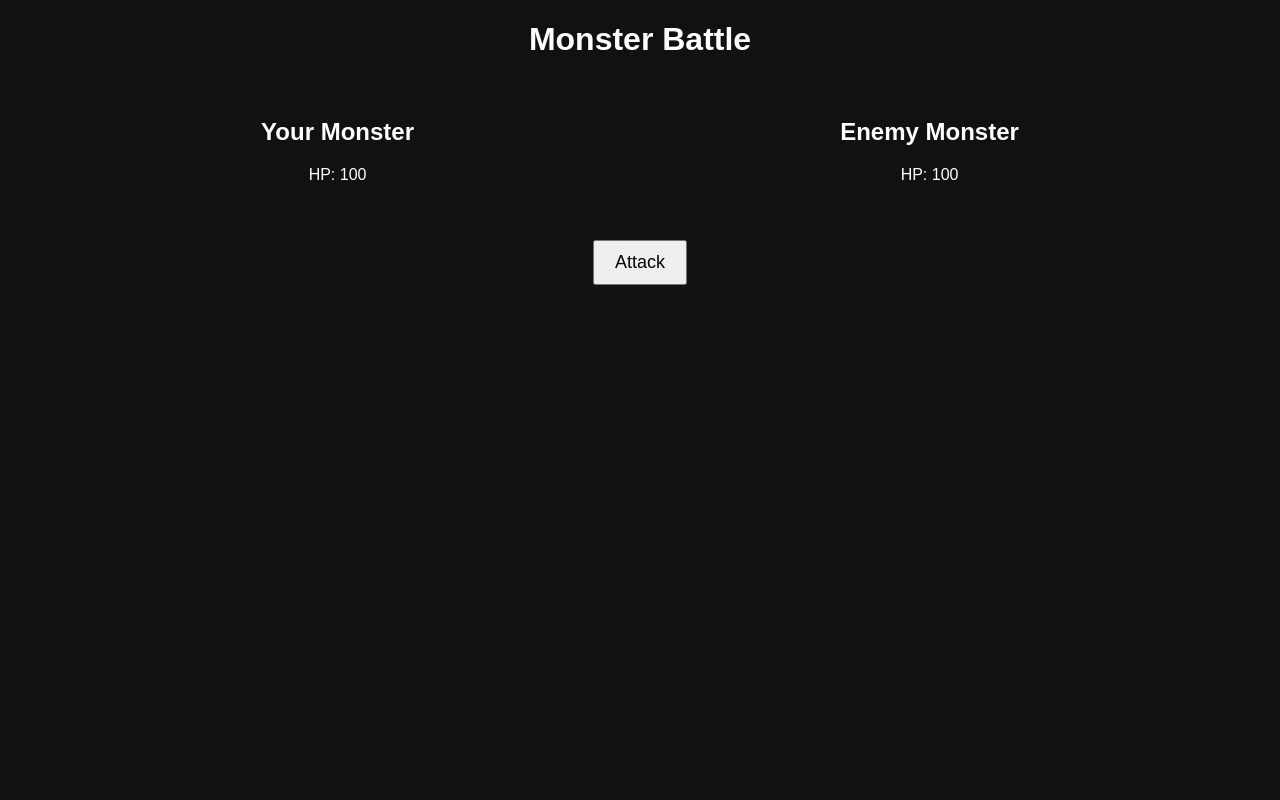
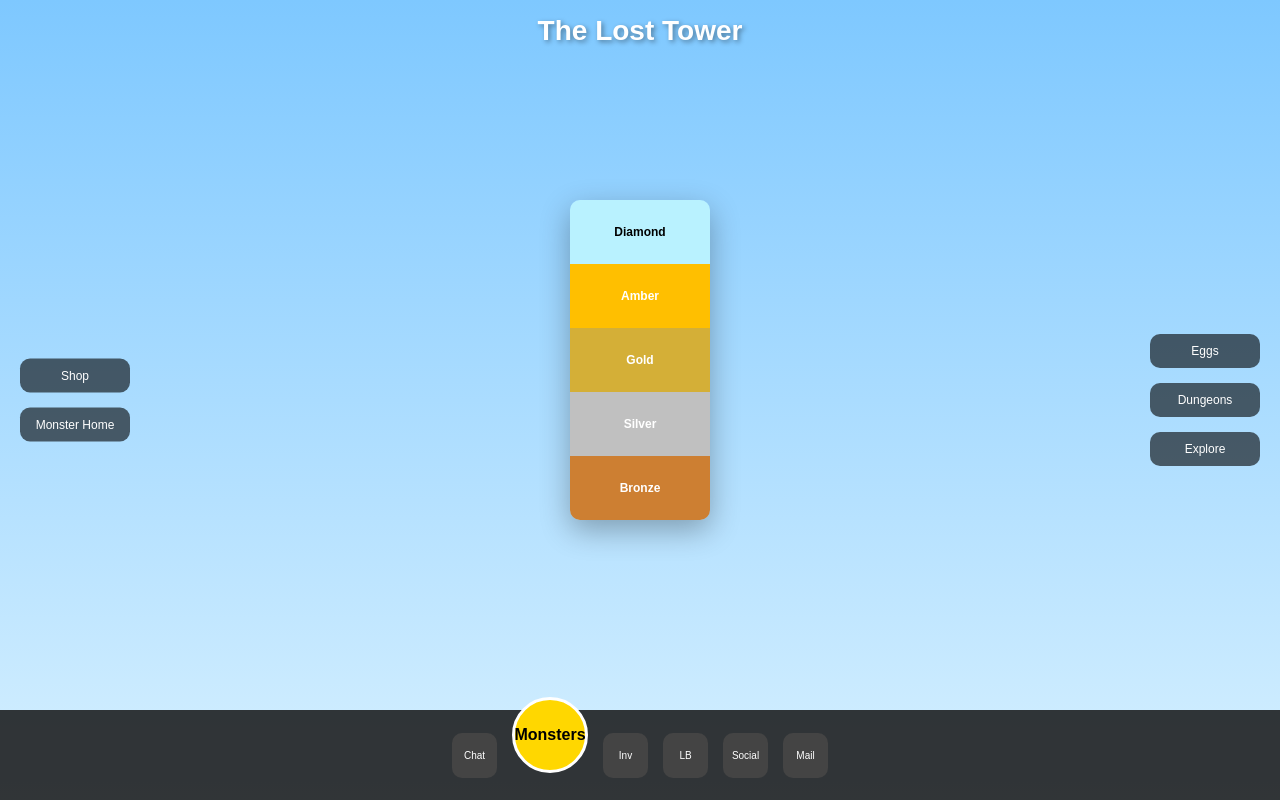
Before and after one commit to Failure-failure/Haypi-Monsters-TLT, a plain HTML site: page index.html in a window 1280 px wide. Drawn offline with Linux system fonts and the light colour scheme.

Commit message:
Revamp index.html for Monster Tower Game

```diff
--- a/index.html
+++ b/index.html
@@ -1,29 +1,155 @@
 <!DOCTYPE html>
-<html>
+<html lang="en">
 <head>
-  <title>Monster Tower Game</title>
-  <link rel="stylesheet" href="style.css">
+<meta charset="UTF-8" />
+<meta name="viewport" content="width=device-width, initial-scale=1.0" />
+<title>Monster Tower Home</title>
+<style>
+  body {
+    margin: 0;
+    font-family: Arial, sans-serif;
+    overflow: hidden;
+    height: 100vh;
+    background: linear-gradient(#7ec8ff, #d6f0ff);
+  }
+
+  .sky-title {
+    position: absolute;
+    top: 15px;
+    width: 100%;
+    text-align: center;
+    font-size: 28px;
+    font-weight: bold;
+    color: white;
+    text-shadow: 2px 2px 5px rgba(0,0,0,0.4);
+  }
+
+  .tower {
+    position: absolute;
+    top: 45%;
+    left: 50%;
+    transform: translate(-50%, -50%);
+    width: 140px;
+    height: 320px;
+    display: flex;
+    flex-direction: column-reverse;
+    border-radius: 10px;
+    overflow: hidden;
+    box-shadow: 0 10px 30px rgba(0,0,0,0.3);
+  }
+
+  .floor {
+    flex: 1;
+    display: flex;
+    align-items: center;
+    justify-content: center;
+    font-size: 12px;
+    font-weight: bold;
+    color: white;
+  }
+
+  .bronze { background: #cd7f32; }
+  .silver { background: #c0c0c0; }
+  .gold { background: #d4af37; }
+  .amber { background: #ffbf00; }
+  .diamond { background: #b9f2ff; color: black; }
+
+  .left-menu, .right-menu {
+    position: absolute;
+    top: 50%;
+    transform: translateY(-50%);
+    display: flex;
+    flex-direction: column;
+    gap: 15px;
+  }
+
+  .left-menu { left: 20px; }
+  .right-menu { right: 20px; }
+
+  .btn {
+    width: 90px;
+    padding: 10px;
+    background: rgba(0,0,0,0.6);
+    color: white;
+    text-align: center;
+    border-radius: 10px;
+    cursor: pointer;
+    font-size: 12px;
+  }
+
+  .bottom-bar {
+    position: absolute;
+    bottom: 0;
+    width: 100%;
+    height: 90px;
+    background: rgba(20, 20, 20, 0.85);
+    display: flex;
+    align-items: center;
+    justify-content: center;
+    gap: 15px;
+  }
+
+  .icon {
+    width: 45px;
+    height: 45px;
+    background: #444;
+    border-radius: 10px;
+    display: flex;
+    align-items: center;
+    justify-content: center;
+    color: white;
+    font-size: 10px;
+    cursor: pointer;
+  }
+
+  .monster-btn {
+    width: 70px;
+    height: 70px;
+    background: gold;
+    border-radius: 50%;
+    border: 3px solid white;
+    display: flex;
+    align-items: center;
+    justify-content: center;
+    font-weight: bold;
+    cursor: pointer;
+    transform: translateY(-20px);
+  }
+</style>
 </head>
 <body>
 
-  <h1>Monster Battle</h1>
+<div class="sky-title">The Lost Tower</div>
 
-  <div id="battle">
-    <div>
-      <h2>Your Monster</h2>
-      <p id="playerHp">HP: 100</p>
-    </div>
+<div class="tower">
+  <div class="floor bronze">Bronze</div>
+  <div class="floor silver">Silver</div>
+  <div class="floor gold">Gold</div>
+  <div class="floor amber">Amber</div>
+  <div class="floor diamond">Diamond</div>
+</div>
 
-    <div>
-      <h2>Enemy Monster</h2>
-      <p id="enemyHp">HP: 100</p>
-    </div>
-  </div>
+<div class="left-menu">
+  <div class="btn" onclick="openShop()">Shop</div>
+  <div class="btn" onclick="openMonsterHome()">Monster Home</div>
+</div>
 
-  <button onclick="attack()">Attack</button>
+<div class="right-menu">
+  <div class="btn" onclick="openEggs()">Eggs</div>
+  <div class="btn" onclick="openDungeons()">Dungeons</div>
+  <div class="btn" onclick="openExplore()">Explore</div>
+</div>
 
-  <p id="log"></p>
+<div class="bottom-bar">
+  <div class="icon" onclick="openChat()">Chat</div>
+  <div class="monster-btn" onclick="openMonsters()">Monsters</div>
+  <div class="icon" onclick="openInventory()">Inv</div>
+  <div class="icon" onclick="openLeaderboard()">LB</div>
+  <div class="icon" onclick="openSocial()">Social</div>
+  <div class="icon" onclick="openMail()">Mail</div>
+</div>
 
-  <script src="game.js"></script>
+<script src="game.js"></script>
+
 </body>
 </html>
```
